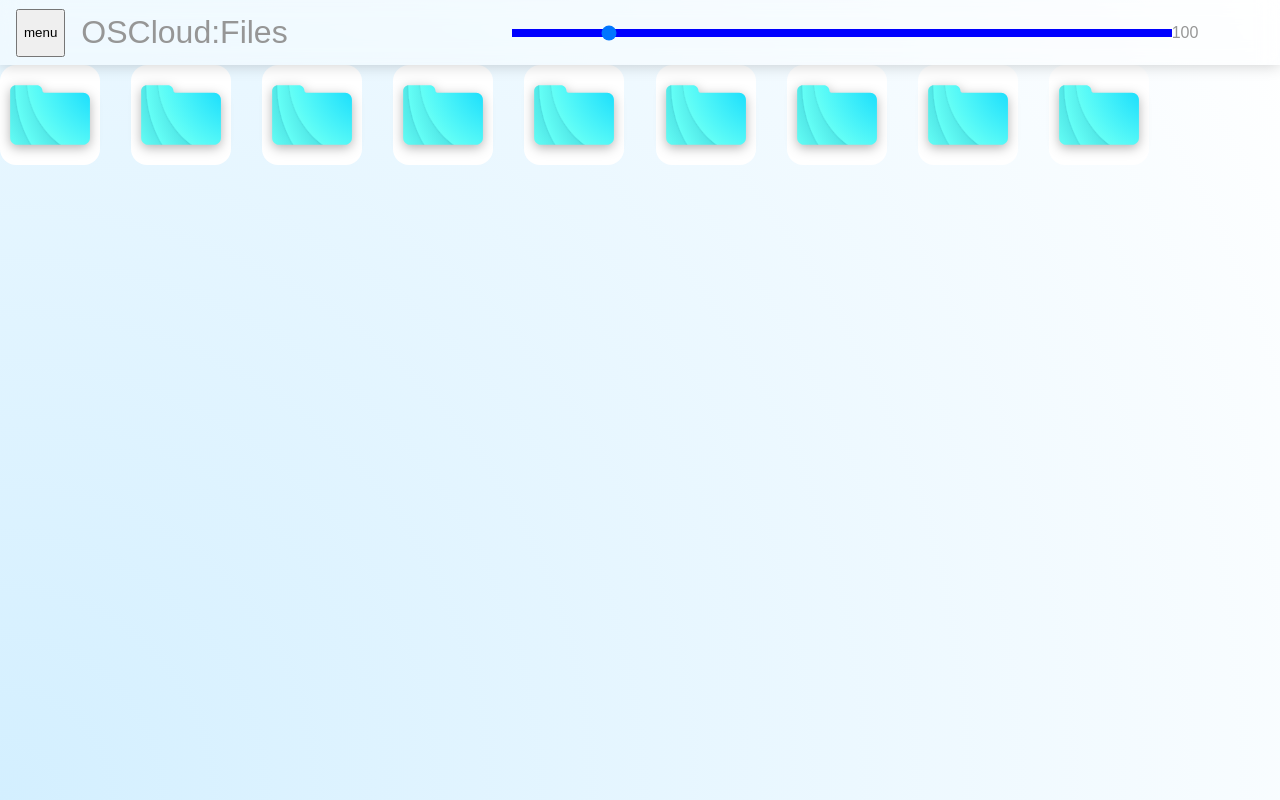
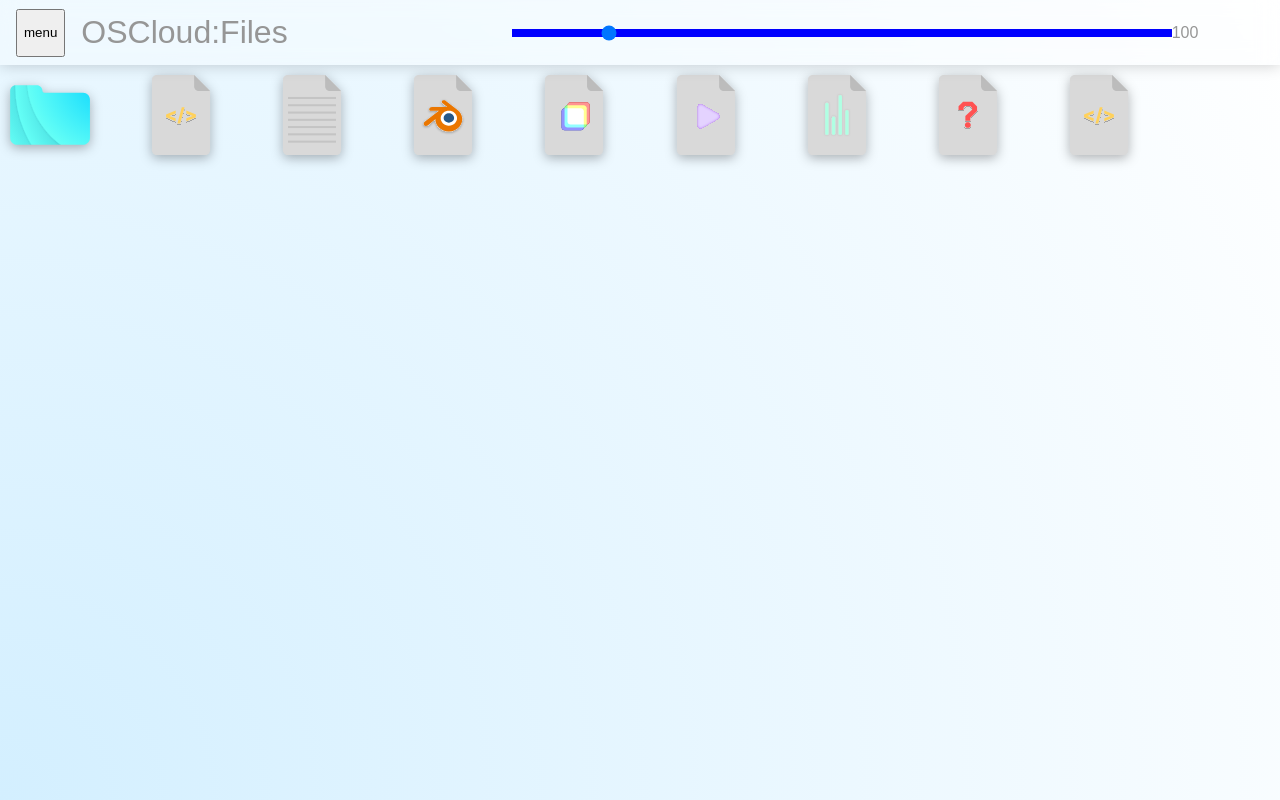
Before and after one commit to axel-denis/OSCloud, a React (Vite) app: page /Home in a window 1280 px wide. Both pictures are taken after a click on the element 407 px from the left and 207 px from the top of the page. Built offline with nearby package versions, Linux system fonts and the light colour scheme.

Commit message:
feat(FilesApp): added icon selection based on file type

```diff
--- a/src/FilesApp/FilesApp.tsx
+++ b/src/FilesApp/FilesApp.tsx
@@ -1,5 +1,12 @@
 import React from 'react';
 import Folder from "../assets/folder.svg";
+import TextFile from "../assets/textFile.svg";
+import CodeFile from "../assets/codeFile.svg";
+import BlendFile from "../assets/blendFile.svg";
+import ImageFile from "../assets/imageFile.svg";
+import VideoFile from "../assets/videoFile.svg";
+import SoundFile from "../assets/soundFile.svg";
+import UnknownFile from "../assets/unknownFile.svg";
 import "./FilesApp.css"
 import "../Window/Window.css"
 import { transitionToUrl, UrlInfo } from '../UrlGestion';
@@ -20,13 +27,13 @@ interface Props {
 
 type FileType =
   "folder" |
-  string /* unknown file type*/ |
-  "prog" |
-  "text" |
-  "blend" |
-  "image" |
-  "video" |
-  "sound" |
+  "unknown"|
+  "prog"   |
+  "text"   |
+  "blend"  |
+  "image"  |
+  "video"  |
+  "sound"  |
   "compressed";
 
 interface FileInfo {
@@ -51,47 +58,69 @@ const sample_data: FileInfo[] = [
   },
   {
     name: "nowrite.txt",
-    type: "prog",
+    type: "text",
     size: 42,
     rights: "read",
   },
   {
-    name: "folder1",
-    type: "folder",
+    name: "project.blend",
+    type: "blend",
     size: 1024,
     rights: "write",
   },
   {
-    name: "file1.js",
-    type: "prog",
+    name: "photo.png",
+    type: "image",
     size: 256,
     rights: "write",
   },
   {
-    name: "nowrite.txt",
-    type: "prog",
+    name: "video.mp4",
+    type: "video",
     size: 42,
     rights: "read",
   },
   {
-    name: "folder1",
-    type: "folder",
+    name: "music.mp3",
+    type: "sound",
     size: 1024,
     rights: "write",
   },
   {
-    name: "file1.js",
-    type: "prog",
+    name: "file1.wtf",
+    type: "unknown",
     size: 256,
     rights: "write",
   },
   {
-    name: "nowrite.txt",
+    name: "code.rs",
     type: "prog",
     size: 42,
     rights: "read",
   },
 ]
+
+function selectFileIcon(info: FileInfo) {
+  switch (info.type) {
+    case "folder":
+      return <img src={Folder} alt="Folder" className='iconImg' />;
+    case "prog":
+      return <img src={CodeFile} alt="programmation file" className='iconImg' />;
+    case "text":
+      return <img src={TextFile} alt="text file" className='iconImg' />;
+    case "blend":
+      return <img src={BlendFile} alt="Blender file" className='iconImg' />;
+    case "image":
+      return <img src={ImageFile} alt="Image" className='iconImg' />;
+    case "video":
+      return <img src={VideoFile} alt="Video" className='iconImg' />;
+    case "sound":
+      return <img src={SoundFile} alt="Sound" className='iconImg' />;
+    default:
+      return <img src={UnknownFile} alt="Sound" className='iconImg' />;
+    // TODO - compressed file type not made yet
+  }
+}
 
 interface DisplayProps {
   files: FileInfo[],
@@ -109,10 +138,9 @@ function MosaicDisplay(props: DisplayProps) {
         return <div style={{
           width: "100%",
           height: `${props.size}px`,
-          backgroundColor: "white",
           borderRadius: "1rem"
         }}>
-          <img src={Folder} alt="Folder" className='iconImg'/>
+          {selectFileIcon(file)}
         </div>
       })}
     </div>
```
